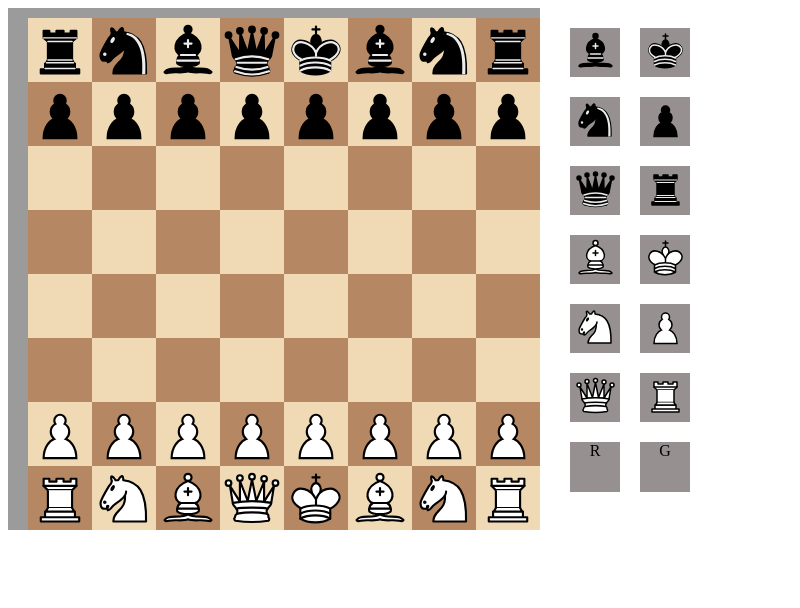
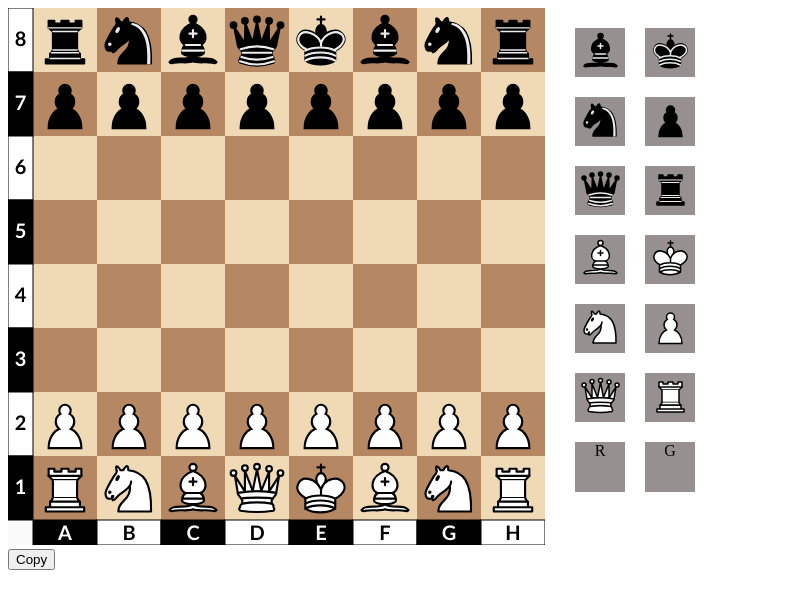
Before and after one commit to Thrshan/create-chess-board, an Electron app: page src/index.html in a window 800 px wide. Drawn offline with Linux system fonts and the light colour scheme.

Commit message:
Copy is enabled

```diff
--- a/src/index.html
+++ b/src/index.html
@@ -29,6 +29,7 @@
           </div>
       </div>
     </div>
+    <button id="copy-button">Copy</button>
 
 
 
--- a/src/renderer.js
+++ b/src/renderer.js
@@ -10,10 +10,14 @@ const canvas = document.getElementById("canvas-board");
 const GRID_SIZE = 64;
 const board_height = GRID_SIZE * 8;
 const board_width = GRID_SIZE * 8;
-const FILE_LABEL_HEIGHT = 10;
-const RANK_LABEL_WIDTH = 20;
-canvas.width = board_width + RANK_LABEL_WIDTH;
-canvas.height = board_height + FILE_LABEL_HEIGHT;
+const FILE_LABEL_HEIGHT = 25;
+const RANK_LABEL_WIDTH = 25;
+const TOP_BOARD_MARGIN = 0;
+const BOTTOM_BOARD_MARGIN = FILE_LABEL_HEIGHT;
+const LEFT_BOARD_MARGIN = RANK_LABEL_WIDTH;
+const RIGHT_BOARD_MARGIN = 0;
+canvas.width = board_width + LEFT_BOARD_MARGIN + RIGHT_BOARD_MARGIN;
+canvas.height = board_height + TOP_BOARD_MARGIN + BOTTOM_BOARD_MARGIN;
 
 var ctx = canvas.getContext('2d');
 const initPositionDict = {
@@ -41,7 +45,7 @@ let squares = new Object();
 
 for (var i = 0; i < 8; i++) {
     for (var j = 0; j < 8; j++) {
-        squares[String.fromCharCode(65+i) + (8-j)] = {'X':(i*GRID_SIZE) + RANK_LABEL_WIDTH, 'Y':(j*GRID_SIZE) + FILE_LABEL_HEIGHT};
+        squares[String.fromCharCode(65+i) + (8-j)] = {'X':(i*GRID_SIZE) + LEFT_BOARD_MARGIN, 'Y':(j*GRID_SIZE) + TOP_BOARD_MARGIN};
     }
 }
 function isPointInsideArea(point, areaPoints) {
@@ -77,7 +81,7 @@ class State {
 
 
 function create_board() {
-    ctx.fillStyle = 'rgb(155, 155, 155)';
+    ctx.fillStyle = 'rgb(250, 250, 250)';
     ctx.fillRect(0, 0, canvas.width, canvas.height);
 
     for (var x = 0; x < board_height; x += GRID_SIZE) {
@@ -90,9 +94,59 @@ function create_board() {
                 ctx.fillStyle = 'rgb(181, 136, 99)';
             }
 
-            ctx.fillRect(RANK_LABEL_WIDTH + y, FILE_LABEL_HEIGHT + x, GRID_SIZE, GRID_SIZE);
+            ctx.fillRect(LEFT_BOARD_MARGIN + y, TOP_BOARD_MARGIN + x, GRID_SIZE, GRID_SIZE);
         }
     }
+
+
+    ctx.font="bold 20px Calibri";
+    ctx.textAlign="center";
+    ctx.textBaseline = "middle";
+
+    let rectFill = null;
+    let rectStroke = null;
+    let textFill = null;
+
+    for (var i = 0; i < 8; i++) {
+        if (i % 2 == 0){
+            rectFill = '#FFFFFF';
+            rectStroke = "#000000";
+            textFill = "#000000";
+        } else {
+            rectFill = '#000000';
+            rectStroke = "#000000";
+            textFill = "#FFFFFF";
+        }
+        ctx.fillStyle = rectFill;
+        ctx.strokeStyle = rectStroke;
+        ctx.fillRect(0, i * GRID_SIZE, LEFT_BOARD_MARGIN, GRID_SIZE);
+        ctx.strokeRect(0, i * GRID_SIZE, LEFT_BOARD_MARGIN, GRID_SIZE);
+
+        const rank = 8-i
+        ctx.fillStyle = textFill;
+        ctx.fillText(rank, 0+(LEFT_BOARD_MARGIN/2),(i * GRID_SIZE)+(GRID_SIZE/2));
+    }
+
+    for (var i = 0; i < 8; i++) {
+        if (i % 2 != 0){
+            rectFill = '#FFFFFF';
+            rectStroke = "#000000";
+            textFill = "#000000";
+        } else {
+            rectFill = '#000000';
+            rectStroke = "#000000";
+            textFill = "#FFFFFF";
+        }
+        ctx.fillStyle = rectFill;
+        ctx.strokeStyle = rectStroke;
+        ctx.fillRect(LEFT_BOARD_MARGIN + (i * GRID_SIZE), board_height, GRID_SIZE, FILE_LABEL_HEIGHT);
+        ctx.strokeRect(LEFT_BOARD_MARGIN + (i * GRID_SIZE), board_height, GRID_SIZE, FILE_LABEL_HEIGHT);
+
+        const file = String.fromCharCode(i + 65);
+        ctx.fillStyle = textFill;
+        ctx.fillText(file, (LEFT_BOARD_MARGIN + (i * GRID_SIZE)) + (GRID_SIZE/2), board_height+(FILE_LABEL_HEIGHT/2) + 1);
+    }
+
 }
 
 class Piece {
@@ -306,7 +360,6 @@ class ArrowGroup{
         this.arrows.splice(i, 1);
         return res;
     }
-
 }
 
 let pieceImgObj = new Object
@@ -342,13 +395,12 @@ function animate(){
     arrowGroup.draw();
 }
 
-
 function onMouseDown(event) {
     if (!State.addPiece && !State.addArrowEnabled){
         if (event.button === 0){
             const rect = canvas.getBoundingClientRect();
-            const posX = event.clientX - rect.left - RANK_LABEL_WIDTH;
-            const posY = event.clientY - rect.top - FILE_LABEL_HEIGHT;
+            const posX = event.clientX - rect.left - LEFT_BOARD_MARGIN;
+            const posY = event.clientY - rect.top - TOP_BOARD_MARGIN;
 
 
             const rankNo = 8 - Math.floor(posY / 64);
@@ -367,8 +419,8 @@ function onMouseDown(event) {
             }
         } else if (event.button === 2) {
             const rect = canvas.getBoundingClientRect();
-            const posX = event.clientX - rect.left - RANK_LABEL_WIDTH;
-            const posY = event.clientY - rect.top - FILE_LABEL_HEIGHT;
+            const posX = event.clientX - rect.left - LEFT_BOARD_MARGIN;
+            const posY = event.clientY - rect.top - TOP_BOARD_MARGIN;
 
 
             const rankNo = 8 - Math.floor(posY / 64);
@@ -381,8 +433,8 @@ function onMouseDown(event) {
     } else if (State.addArrowEnabled) {
         State.isAddArrow = true;
         const rect = canvas.getBoundingClientRect();
-        const posX = event.clientX - rect.left - RANK_LABEL_WIDTH;
-        const posY = event.clientY - rect.top - FILE_LABEL_HEIGHT;
+        const posX = event.clientX - rect.left - LEFT_BOARD_MARGIN;
+        const posY = event.clientY - rect.top - TOP_BOARD_MARGIN;
 
         const rankNo = 8 - Math.floor(posY / 64);
         const fileChar = String.fromCharCode(Math.floor(posX / 64) + 65);
@@ -404,8 +456,8 @@ function onMouseMove(event){
 
         } else if (State.isAddArrow) {
             const rect = canvas.getBoundingClientRect();
-            const posX = event.clientX - rect.left - RANK_LABEL_WIDTH;
-            const posY = event.clientY - rect.top - FILE_LABEL_HEIGHT;
+            const posX = event.clientX - rect.left - LEFT_BOARD_MARGIN;
+            const posY = event.clientY - rect.top - TOP_BOARD_MARGIN;
 
             const rankNo = 8 - Math.floor(posY / 64);
             const fileChar = String.fromCharCode(Math.floor(posX / 64) + 65);
@@ -428,8 +480,8 @@ function onMouseUp(event){
         if (State.isDragging || State.addPiece){
 
             const rect = canvas.getBoundingClientRect();
-            const posX = event.clientX - rect.left - RANK_LABEL_WIDTH;
-            const posY = event.clientY - rect.top - FILE_LABEL_HEIGHT;
+            const posX = event.clientX - rect.left - LEFT_BOARD_MARGIN;
+            const posY = event.clientY - rect.top - TOP_BOARD_MARGIN;
 
 
             const rankNo = 8 - Math.floor(posY / 64);
@@ -459,8 +511,6 @@ function onMouseUp(event){
         }
     }
 }
-
-
 
 canvas.addEventListener('mousedown', (event) => onMouseDown(event));
 canvas.addEventListener('mousemove', (event) => onMouseMove(event));
@@ -518,3 +568,76 @@ function addArrow(e){
         State.arrowProperty.color = null;
     }
 }
+
+const copyBtnElem = document.getElementById("copy-button");
+
+copyBtnElem.addEventListener('click', copyImageToClipboard);
+
+function copyImageToClipboard() {
+
+    // var tempCanvas = document.createElement('canvas');
+    // tempCanvas.width = 372;
+    // tempCanvas.height = 372;
+    // var tempCtx = tempCanvas.getContext('2d');
+
+    // // Draw the content from the original canvas to the temporary canvas with resizing
+    // tempCtx.drawImage(canvas, 0, 0, 372, 372);
+
+    // tempCanvas.toBlob(function (blob) {
+    canvas.toBlob(function (blob) {
+        navigator.clipboard.write([
+            new ClipboardItem({
+                'image/png': blob
+            })
+        ]).then(function () {
+            alert('Image copied to clipboard. You can now paste it into notes or other applications.');
+        }).catch(function (error) {
+            console.error('Copy to clipboard failed: ', error);
+            alert('Copy to clipboard failed. Please use manual methods to copy the image.');
+        });
+    });
+}
+
+function saveImage() {
+    canvas.toBlob(function (blob) {
+        var link = document.createElement('a');
+        link.href = URL.createObjectURL(blob);
+        link.download = 'chessboard.png'; // Specify the file name and extension
+        link.click();
+    });
+}
+
+
+
+
+// function resizeCanvas() {
+//     // Create a temporary canvas for resizing
+//     var tempCanvas = document.createElement('canvas');
+//     tempCanvas.width = 100;
+//     tempCanvas.height = 100;
+//     var tempCtx = tempCanvas.getContext('2d');
+
+//     // Draw the content from the original canvas to the temporary canvas with resizing
+//     tempCtx.drawImage(canvas, 0, 0, 100, 100);
+
+//     // Convert the temporary canvas to a data URL
+//     var dataURL = tempCanvas.toDataURL('image/png');
+
+//     // Create a link element
+//     var downloadLink = document.createElement('a');
+
+//     // Set the href attribute with the data URL
+//     downloadLink.href = dataURL;
+
+//     // Set the download attribute with the desired file name
+//     downloadLink.download = 'resized_image.png';
+
+//     // Append the link to the body
+//     document.body.appendChild(downloadLink);
+
+//     // Programmatically click the link to trigger the download
+//     downloadLink.click();
+
+//     // Remove the link from the body
+//     document.body.removeChild(downloadLink);
+// }
```
